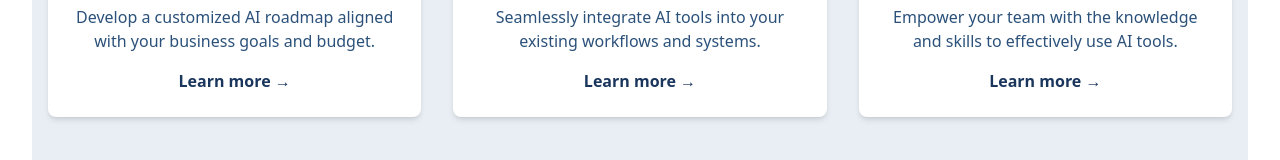
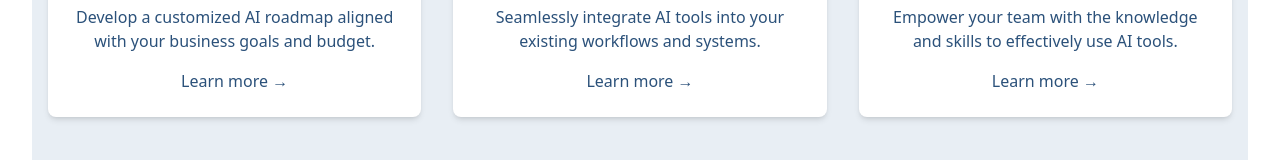
Before and after one commit to MarkMeyerson/sherpaTech.ai, a React (Vite) app: page /services in a window 1280 px wide. Shown: the part 379-539 px from the top of the page. Built offline with nearby package versions, Linux system fonts and the light colour scheme; the HTML template or start-up script is replaced by a standard one.

Commit message:
link and flow updates

```diff
--- a/src/components/ContactForm.jsx
+++ b/src/components/ContactForm.jsx
@@ -10,7 +10,7 @@ const ContactForm = () => {
     const formData = new FormData(event.target);
 
     try {
-      const response = await fetch('YOUR_MICROSOFT_FLOW_ENDPOINT', {
+      const response = await fetch('https://prod-142.westus.logic.azure.com:443/workflows/v1/ce8b36cb-ab68-ee9d-b3c5-9ea384bb1813/c8701795-a8b9-4fbf-88a5-41e65902e98d/triggers/manual/paths/invoke', {
         method: 'POST',
         headers: {
           'Content-Type': 'application/json',
@@ -19,7 +19,8 @@ const ContactForm = () => {
           formType: 'contact',
           name: formData.get('name'),
           email: formData.get('email'),
-          message: formData.get('message')
+          message: formData.get('message'),
+          source: window.location.pathname // Track which page sent the form
         })
       });
 
--- a/src/components/Home.jsx
+++ b/src/components/Home.jsx
@@ -1,10 +1,25 @@
 import React from 'react'
+import { Link } from 'react-router-dom';
 import Hero from './Hero'
 
 const Home = () => {
   return (
     <div>
       <Hero />
+      <div className="flex gap-4 justify-center">
+        <Link
+          to="/services"
+          className="bg-transparent border-2 border-alpine-white text-alpine-white hover:bg-alpine-white hover:text-navy-blue px-6 py-3 rounded-lg transition-all duration-300"
+        >
+          Explore Services
+        </Link>
+        <Link
+          to="/contact"
+          className="bg-alpine-white text-navy-blue hover:bg-ice-blue px-6 py-3 rounded-lg transition-all duration-300"
+        >
+          Contact Us
+        </Link>
+      </div>
     </div>
   )
 }
--- a/src/components/Services.jsx
+++ b/src/components/Services.jsx
@@ -15,9 +15,18 @@ const Services = () => {
             <p className="text-mountain-blue mb-4">
               Develop a customized AI roadmap aligned with your business goals and budget.
             </p>
-            <a href="#contact" className="text-navy-blue font-semibold hover:text-mountain-blue">
+            <Link
+              to="/contact"
+              className="text-mountain-blue hover:text-navy-blue transition-colors duration-300"
+              onClick={() => {
+                // Add service type to URL params for pre-filling contact form
+                const searchParams = new URLSearchParams();
+                searchParams.append('service', 'AI Strategy Consultation');
+                window.location.href = `/contact?${searchParams.toString()}`;
+              }}
+            >
               Learn more →
-            </a>
+            </Link>
           </div>
 
           {/* Service Card 2 */}
@@ -26,9 +35,18 @@ const Services = () => {
             <p className="text-mountain-blue mb-4">
               Seamlessly integrate AI tools into your existing workflows and systems.
             </p>
-            <a href="#contact" className="text-navy-blue font-semibold hover:text-mountain-blue">
+            <Link
+              to="/contact"
+              className="text-mountain-blue hover:text-navy-blue transition-colors duration-300"
+              onClick={() => {
+                // Add service type to URL params for pre-filling contact form
+                const searchParams = new URLSearchParams();
+                searchParams.append('service', 'AI Implementation');
+                window.location.href = `/contact?${searchParams.toString()}`;
+              }}
+            >
               Learn more →
-            </a>
+            </Link>
           </div>
 
           {/* Service Card 3 */}
@@ -37,7 +55,16 @@ const Services = () => {
             <p className="text-mountain-blue mb-4">
               Empower your team with the knowledge and skills to effectively use AI tools.
             </p>
-            <Link to="/training" className="text-navy-blue font-semibold hover:text-mountain-blue">
+            <Link
+              to="/contact"
+              className="text-mountain-blue hover:text-navy-blue transition-colors duration-300"
+              onClick={() => {
+                // Add service type to URL params for pre-filling contact form
+                const searchParams = new URLSearchParams();
+                searchParams.append('service', 'AI Training & Support');
+                window.location.href = `/contact?${searchParams.toString()}`;
+              }}
+            >
               Learn more →
             </Link>
           </div>
--- a/src/components/SmallBusinesses.jsx
+++ b/src/components/SmallBusinesses.jsx
@@ -111,7 +111,10 @@ const SmallBusinesses = () => {
         </p>
         <div className="flex flex-col sm:flex-row justify-center gap-4">
           <button
-            onClick={() => setActiveTab('assessment')}
+            onClick={() => {
+              setActiveTab('assessment');
+              document.getElementById('assessment-form').scrollIntoView({ behavior: 'smooth' });
+            }}
             className="bg-navy-blue hover:bg-mountain-blue text-alpine-white font-bold py-3 px-8 rounded-lg transition duration-300"
           >
             Take the Assessment
@@ -202,7 +205,11 @@ const SmallBusinesses = () => {
         {/* Tab Content */}
         <div className="py-8">
           {activeTab === 'overview' && <OverviewContent />}
-          {activeTab === 'assessment' && <AIReadinessAssessment />}
+          {activeTab === 'assessment' &&
+            <div id="assessment-form">
+              <AIReadinessAssessment />
+            </div>
+          }
           {activeTab === 'implementation' && <AIImplementationPlan />}
         </div>
       </div>
```
